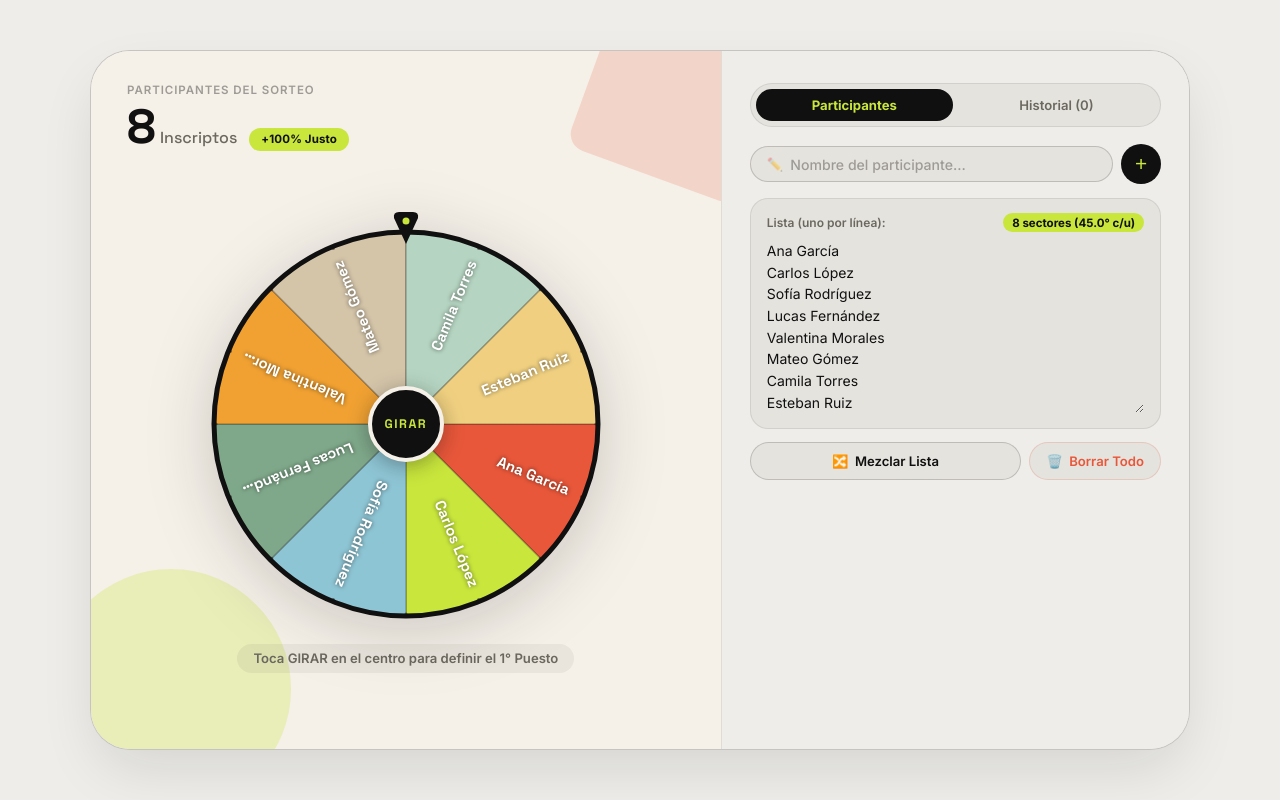
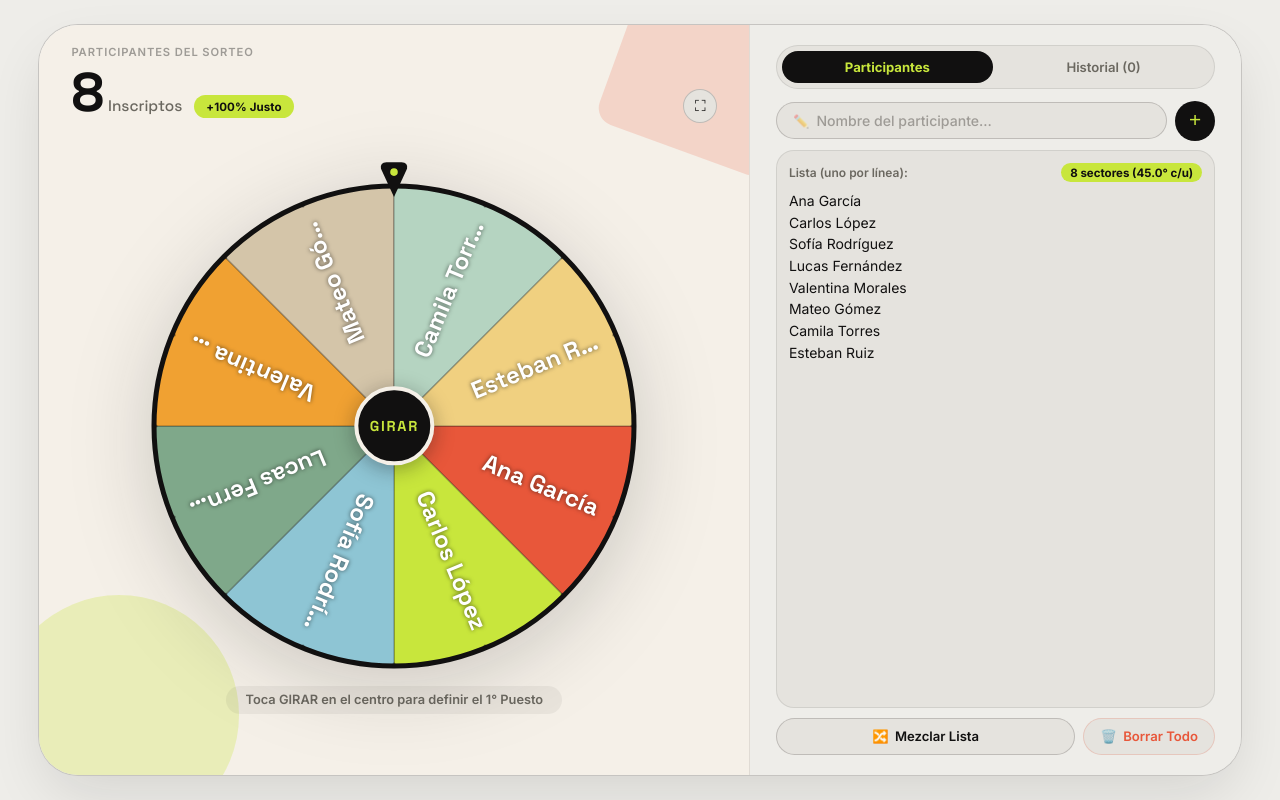
Before and after one commit to danberkh/wheeloffortune, a plain HTML site: page index.html in a window 1280 px wide. Drawn offline with Linux system fonts and the light colour scheme.

Commit message:
Adaptación fluida para pantalla completa (F11) y monitores grandes

```diff
--- a/app.js
+++ b/app.js
@@ -89,6 +89,9 @@
   const keepWinnerBtn = document.getElementById('keepWinnerBtn');
   const closeModalBtn = document.getElementById('closeModalBtn');
   const srAnnounce = document.getElementById('srAnnounce');
+
+  const fullscreenBtn = document.getElementById('fullscreenBtn');
+  const fsIcon = document.getElementById('fsIcon');
 
   // ==========================================================================
   // PURE HELPER FUNCTIONS (Math, Crypto, Color, Rankings)
@@ -427,7 +430,7 @@
         ctx.rotate(midAngle);
 
         const arcAtRim = radius * sliceAngle;
-        const fontSize = Math.max(9, Math.min(15, Math.floor(arcAtRim * 0.42)));
+        const fontSize = Math.max(10, Math.min(24, Math.floor(arcAtRim * 0.40)));
         ctx.font = `700 ${fontSize}px "Space Grotesk", "Inter", -apple-system, BlinkMacSystemFont, "Segoe UI", sans-serif`;
         ctx.fillStyle = '#ffffff';
         ctx.textAlign = 'right';
@@ -438,7 +441,7 @@
 
         ctx.shadowColor = 'rgba(0, 0, 0, 0.6)';
         ctx.shadowBlur = 4;
-        ctx.fillText(textLabel, radius - 16, 0);
+        ctx.fillText(textLabel, radius - Math.max(16, Math.floor(fontSize * 0.85)), 0);
 
         ctx.restore();
       }
@@ -886,12 +889,46 @@
       panelParticipants.hidden = true;
     });
 
+    // Fullscreen Toggle
+    function toggleFullscreen() {
+      if (!document.fullscreenElement) {
+        document.documentElement.requestFullscreen().catch(() => {});
+      } else {
+        if (document.exitFullscreen) {
+          document.exitFullscreen().catch(() => {});
+        }
+      }
+    }
+
+    function onFullscreenChange() {
+      if (fsIcon) {
+        fsIcon.textContent = document.fullscreenElement ? '✕' : '⛶';
+      }
+      resizeCanvases();
+      setTimeout(resizeCanvases, 100);
+      setTimeout(resizeCanvases, 300);
+    }
+
+    if (fullscreenBtn) {
+      fullscreenBtn.addEventListener('click', toggleFullscreen);
+    }
+    document.addEventListener('fullscreenchange', onFullscreenChange);
+
     // Responsive Resize (ResizeObserver + window fallback)
     if (window.ResizeObserver) {
-      const ro = new ResizeObserver(() => resizeCanvases());
+      const ro = new ResizeObserver(() => {
+        resizeCanvases();
+      });
       ro.observe(wheelCanvas.parentElement);
+      if (document.querySelector('.dashboard-shell')) {
+        ro.observe(document.querySelector('.dashboard-shell'));
+      }
     }
-    window.addEventListener('resize', resizeCanvases);
+
+    window.addEventListener('resize', () => {
+      resizeCanvases();
+      setTimeout(resizeCanvases, 80);
+    });
   }
 
   // --- Bootstrapping ---
--- a/index.html
+++ b/index.html
@@ -40,6 +40,10 @@
             <span class="metric-unit">Inscriptos</span>
           </div>
           <div id="metricBadge" class="metric-badge">+100% Justo</div>
+          <button id="fullscreenBtn" class="fullscreen-toggle-btn" type="button" title="Pantalla Completa (F11)"
+            aria-label="Alternar pantalla completa">
+            <span id="fsIcon" aria-hidden="true">⛶</span>
+          </button>
         </div>
       </div>
 
--- a/style.css
+++ b/style.css
@@ -68,10 +68,11 @@ body {
   background-color: var(--bg);
   color: var(--ink);
   min-height: 100vh;
+  min-height: 100dvh;
   display: flex;
   align-items: center;
   justify-content: center;
-  padding: 2rem 1.25rem;
+  padding: clamp(0.6rem, 1.8vh, 1.75rem) clamp(0.75rem, 2vw, 2rem);
   overflow-x: hidden;
 }
 
@@ -106,7 +107,8 @@ body {
   position: relative;
   z-index: 10;
   width: 100%;
-  max-width: 1100px;
+  max-width: clamp(1000px, 92vw, 1540px);
+  height: clamp(580px, 92vh, 940px);
   background: var(--bg);
   border-radius: var(--radius-xl);
   border: var(--border-strong);
@@ -120,8 +122,8 @@ body {
 
 @media (min-width: 900px) {
   .dashboard-shell {
-    grid-template-columns: 1.35fr 1fr;
-    min-height: 700px;
+    grid-template-columns: 1.45fr 1fr;
+    height: clamp(580px, 92vh, 940px);
   }
 }
 
@@ -131,10 +133,10 @@ body {
 .stage-card {
   position: relative;
   background: var(--cream);
-  padding: 2rem 2.25rem;
+  padding: clamp(1.25rem, 2.2vh, 2.25rem) clamp(1.25rem, 2.5vw, 2.5rem);
   display: flex;
   flex-direction: column;
-  gap: 0;
+  justify-content: space-between;
   border-right: var(--border);
   overflow: hidden;
 }
@@ -171,16 +173,16 @@ body {
 .metric-header {
   position: relative;
   z-index: 2;
-  margin-bottom: 1.5rem;
+  margin-bottom: clamp(0.75rem, 1.8vh, 1.5rem);
 }
 
 .metric-caption {
-  font-size: 0.72rem;
+  font-size: clamp(0.7rem, 1vh, 0.8rem);
   font-weight: 600;
   color: var(--ink-3);
   text-transform: uppercase;
   letter-spacing: 0.08em;
-  margin-bottom: 0.4rem;
+  margin-bottom: 0.35rem;
 }
 
 .metric-value-row {
@@ -192,7 +194,7 @@ body {
 
 .metric-value {
   font-family: var(--font-display);
-  font-size: 3rem;
+  font-size: clamp(2.4rem, 4vw, 3.8rem);
   font-weight: 700;
   line-height: 1;
   letter-spacing: -0.045em;
@@ -203,7 +205,7 @@ body {
 }
 
 .metric-unit {
-  font-size: 1rem;
+  font-size: clamp(0.95rem, 1.2vw, 1.2rem);
   font-weight: 500;
   color: var(--ink-2);
   letter-spacing: normal;
@@ -220,6 +222,29 @@ body {
   letter-spacing: 0.01em;
 }
 
+/* Fullscreen toggle pill button */
+.fullscreen-toggle-btn {
+  margin-left: auto;
+  width: 34px;
+  height: 34px;
+  border-radius: var(--radius-pill);
+  background: var(--surface);
+  border: var(--border-strong);
+  color: var(--ink);
+  display: flex;
+  align-items: center;
+  justify-content: center;
+  cursor: pointer;
+  font-size: 0.95rem;
+  transition: background var(--t-fast), transform var(--t-fast);
+}
+
+.fullscreen-toggle-btn:hover {
+  background: var(--ink);
+  color: var(--lime);
+  transform: scale(1.08);
+}
+
 /* ---------- WHEEL AREA ---------- */
 .wheel-area {
   position: relative;
@@ -229,18 +254,19 @@ body {
   align-items: center;
   justify-content: center;
   flex: 1;
-  padding: 0.25rem 0 0 0;
+  min-height: 0;
+  padding: 0.25rem 0;
 }
 
 .wheel-wrapper {
   position: relative;
   width: 100%;
-  max-width: 400px;
+  max-width: min(580px, 58vh);
   aspect-ratio: 1 / 1;
   border-radius: 50%;
   user-select: none;
   touch-action: manipulation;
-  filter: drop-shadow(0 12px 32px rgba(17,16,16,0.18));
+  filter: drop-shadow(0 16px 40px rgba(17,16,16,0.18));
 }
 
 #wheelCanvas {
@@ -252,19 +278,27 @@ body {
 
 .wheel-pointer {
   position: absolute;
-  top: -16px;
+  top: clamp(-22px, -4%, -15px);
   left: 50%;
   transform: translateX(-50%);
   z-index: 20;
   pointer-events: none;
+  width: clamp(32px, 7%, 46px);
+  height: auto;
+}
+
+.wheel-pointer svg {
+  width: 100%;
+  height: auto;
+  display: block;
 }
 
 .center-hub-btn {
   position: absolute;
   top: 50%; left: 50%;
   transform: translate(-50%, -50%);
-  width: 76px;
-  height: 76px;
+  width: clamp(74px, 16%, 96px);
+  height: clamp(74px, 16%, 96px);
   border-radius: 50%;
   background: var(--ink);
   border: 4px solid var(--cream);
@@ -294,7 +328,7 @@ body {
 
 .hub-label {
   font-family: var(--font-display);
-  font-size: 0.78rem;
+  font-size: clamp(0.74rem, 1.8vw, 0.9rem);
   font-weight: 800;
   letter-spacing: 0.12em;
   color: var(--lime);
@@ -302,22 +336,22 @@ body {
 
 /* ---------- SPIN CONTROLS ---------- */
 .spin-controls {
-  margin-top: 1.25rem;
+  margin-top: clamp(0.75rem, 1.5vh, 1.35rem);
   width: 100%;
-  max-width: 380px;
+  max-width: 440px;
   display: flex;
   flex-direction: column;
   align-items: center;
 }
 
 .spin-status-msg {
-  font-size: 0.82rem;
+  font-size: clamp(0.8rem, 1vh, 0.95rem);
   color: var(--ink-2);
   min-height: 1.3em;
   text-align: center;
   font-weight: 600;
   background: rgba(17, 16, 16, 0.05);
-  padding: 0.4rem 1rem;
+  padding: clamp(0.35rem, 0.8vh, 0.55rem) clamp(0.8rem, 1.5vw, 1.3rem);
   border-radius: var(--radius-pill);
 }
 
@@ -326,10 +360,12 @@ body {
    ========================================================================== */
 .sidebar-card {
   background: var(--bg);
-  padding: 2rem 1.75rem;
+  padding: clamp(1.25rem, 2.2vh, 2rem) clamp(1rem, 2vw, 1.75rem);
   display: flex;
   flex-direction: column;
-  gap: 1.1rem;
+  gap: clamp(0.75rem, 1.5vh, 1.25rem);
+  min-height: 0;
+  overflow: hidden;
 }
 
 /* ---------- PILL TABS ---------- */
@@ -368,7 +404,10 @@ body {
 .tab-panel {
   display: flex;
   flex-direction: column;
-  gap: 0.85rem;
+  gap: clamp(0.6rem, 1.2vh, 0.95rem);
+  flex: 1;
+  min-height: 0;
+  overflow: hidden;
 }
 
 .tab-panel[hidden] { display: none; }
@@ -446,10 +485,12 @@ body {
   background: var(--surface);
   border: var(--border);
   border-radius: var(--radius-md);
-  padding: 0.9rem 1rem;
+  padding: clamp(0.75rem, 1.5vh, 1rem);
   display: flex;
   flex-direction: column;
   gap: 0.5rem;
+  flex: 1;
+  min-height: 0;
 }
 
 .textarea-card-header {
@@ -479,9 +520,9 @@ body {
   font-size: 0.875rem;
   line-height: 1.55;
   color: var(--ink);
-  resize: vertical;
-  min-height: 130px;
-  max-height: 260px;
+  resize: none;
+  flex: 1;
+  min-height: 120px;
 }
 
 .fintech-textarea::placeholder { color: var(--ink-3); }
@@ -580,8 +621,9 @@ body {
 .btn-text-ghost:hover { color: var(--coral); }
 
 .history-container {
-  min-height: 150px;
-  max-height: 300px;
+  flex: 1;
+  min-height: 140px;
+  max-height: none;
   overflow-y: auto;
   padding-right: 0.2rem;
 }
@@ -923,18 +965,90 @@ body {
 }
 
 /* ==========================================================================
-   RESPONSIVE — MOBILE
+   RESPONSIVE — MOBILE & SMALL VIEWPORTS
    ========================================================================== */
-@media (max-width: 899px) {
+@media (max-width: 899px), (max-height: 620px) {
+  body {
+    height: auto;
+    min-height: 100vh;
+    padding: 1rem 0.75rem;
+    align-items: flex-start;
+  }
+
+  .dashboard-shell {
+    height: auto;
+    min-height: auto;
+    grid-template-columns: 1fr;
+    max-width: 620px;
+    border-radius: var(--radius-lg);
+  }
+
   .stage-card {
     border-right: none;
     border-bottom: var(--border);
     padding: 1.5rem 1.25rem;
   }
 
-  .sidebar-card { padding: 1.5rem 1.25rem; }
+  .sidebar-card {
+    padding: 1.5rem 1.25rem;
+    overflow: visible;
+  }
 
   .metric-value { font-size: 2.2rem; }
 
-  .wheel-wrapper { max-width: 300px; }
+  .wheel-wrapper { max-width: 320px; }
+
+  .history-container {
+    max-height: 280px;
+  }
+
+  .fintech-textarea {
+    min-height: 140px;
+    max-height: 220px;
+    resize: vertical;
+  }
 }
+
+/* ==========================================================================
+   FULLSCREEN & LARGE VIEWPORTS (F11 / Native Desktop)
+   ========================================================================== */
+@media (min-width: 1200px) and (min-height: 800px) {
+  .dashboard-shell {
+    max-width: min(1560px, 94vw);
+    height: min(94vh, 980px);
+  }
+
+  .wheel-wrapper {
+    max-width: min(620px, 62vh);
+  }
+
+  .metric-value {
+    font-size: 3.4rem;
+  }
+}
+
+@media (min-width: 1600px) and (min-height: 950px) {
+  .dashboard-shell {
+    max-width: min(1720px, 95vw);
+    height: min(94vh, 1100px);
+  }
+
+  .wheel-wrapper {
+    max-width: min(700px, 64vh);
+  }
+
+  .metric-value {
+    font-size: 3.8rem;
+  }
+}
+
+:fullscreen body,
+:-webkit-full-screen body {
+  padding: 1vh 1.5vw;
+}
+
+:fullscreen .dashboard-shell,
+:-webkit-full-screen .dashboard-shell {
+  max-width: 97vw;
+  height: 96vh;
+}
```
